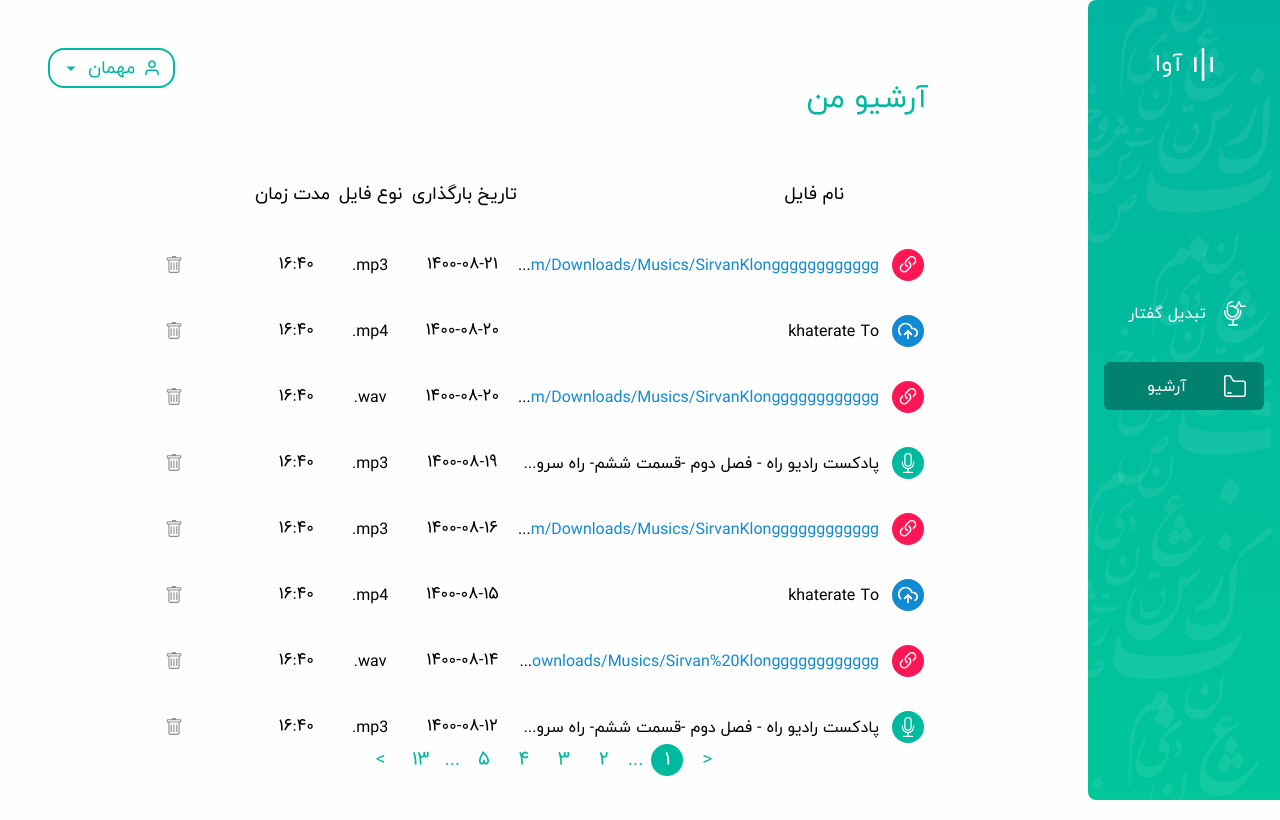
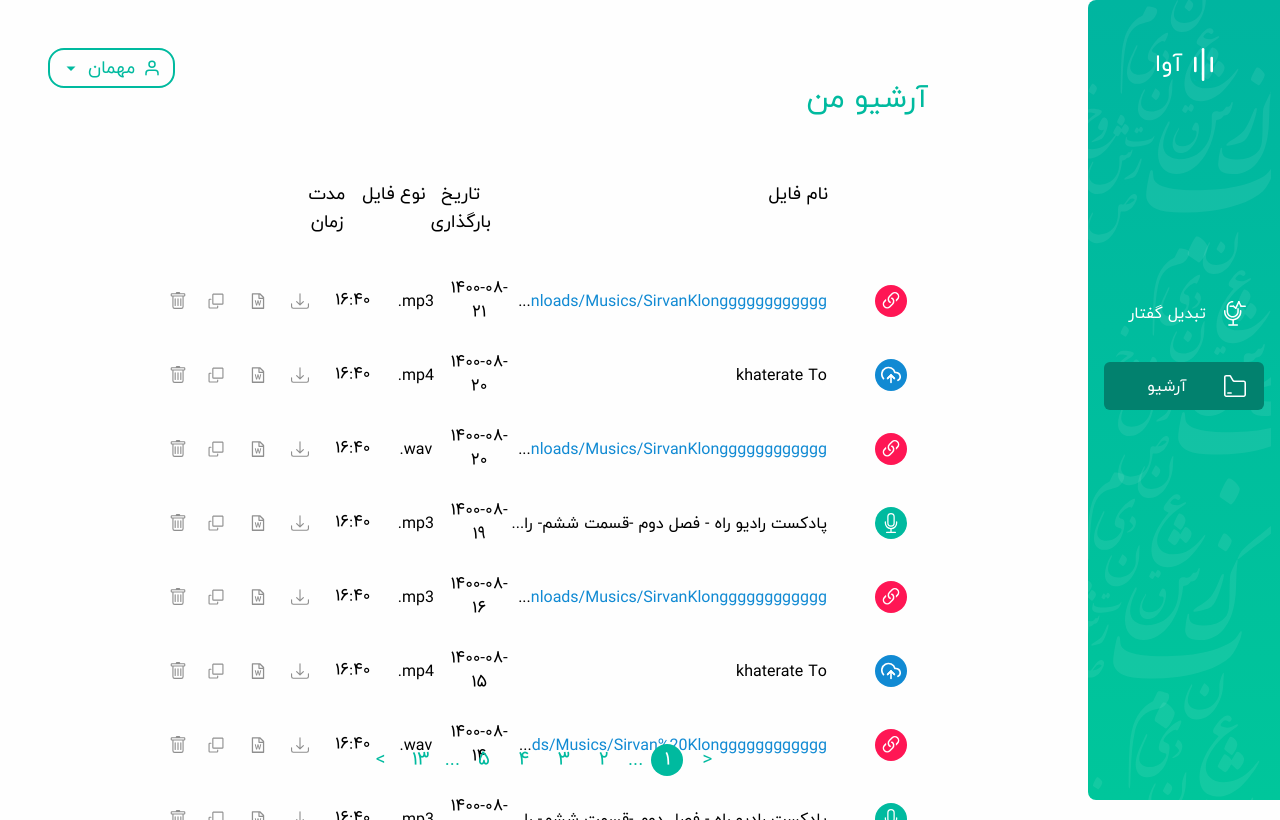
Before and after one commit to OmidJavaherii/ava, a Next.js app: page /archive in a window 1280 px wide. Built offline with nearby package versions, Linux system fonts and the light colour scheme.

Commit message:
fixed scroll

```diff
--- a/app/archive/page.tsx
+++ b/app/archive/page.tsx
@@ -7,11 +7,9 @@ import {AiOutlineFileWord} from 'react-icons/ai';
 import localFont from 'next/font/local';
 import {useEffect, useState} from 'react';
 import PageNav from '../components/PageNav';
-import {log} from 'console';
 import React from 'react';
 import Transcribe from '../components/Transcribe';
 
-const yekanFontLight = localFont({src: '../font/iranYekanLight.ttf'});
 const iranSansFont = localFont({src: '../font/iranSans.ttf'});
 
 enum inputType {
@@ -159,7 +157,6 @@ const Archive = () => {
     };
 
     const handlePageChange = (val: number) => {
-        console.log(val);
         setPage(val);
     };
 
@@ -169,36 +166,41 @@ const Archive = () => {
                 <div className="flex w-full justify-end pr-4 text-3xl text-ava-green">
                     آرشیو من
                 </div>
-                <div className="mt-4 flex w-full flex-col">
+                <div className="mt-4 flex w-full flex-col pr-4">
                     <div className="text-right">
-                        <div className="ml-4 mr-1 flex flex-row-reverse text-lg">
-                            <span className="flex w-[54%] justify-end pb-6 pr-24">
+                        <div className="mr-1 flex flex-row-reverse px-4 text-lg">
+                            <span className="w-12 pr-4" />
+                            <span className="flex-1 grow-[5] justify-end pr-8">
                                 نام فایل
                             </span>
-                            <span className="w-[14%] pb-6 text-center">
+                            <span className="flex-1 text-center">
                                 تاریخ بارگذاری
                             </span>
-                            <span className="w-[10%] pb-6 text-center">
-                                نوع فایل
-                            </span>
-                            <span className="w-[10%] pb-6 text-center">
-                                مدت زمان
-                            </span>
+                            <span className="flex-1 text-center">نوع فایل</span>
+                            <span className="flex-1 text-center">مدت زمان</span>
+                            <span className="flex-1 grow-[2]" />
                         </div>
-                        <div className="rtl max-h-[560px] overflow-y-auto pl-4">
+                        <div className="rtl hs mt-6 max-h-[560px] overflow-y-auto pl-4">
                             {exampleData
                                 .slice(page * 8 - 8, page * 8)
                                 .map((row, k) => (
                                     <div
                                         className={`${
-                                            expandedRow === k &&
-                                            'rounded-lg border border-solid border-ava-red'
-                                        } flex flex-col hover:shadow-[1px_2px_5px_0_rgba(0,0,0,0.1)]`}
-                                        onClick={() => setExpandedRow(k)}
+                                            expandedRow === k
+                                                ? 'border-solid border-ava-red'
+                                                : 'border-transparent hover:shadow-[1px_2px_5px_0_rgba(0,0,0,0.1)]'
+                                        } my-2 mr-1 flex flex-col rounded-lg border py-2 pr-4`}
                                         key={k}
                                     >
-                                        <div className="my-2 mr-1 flex flex-row items-center rounded-lg py-2 pr-4">
-                                            <div className="w-[5%] min-w-fit">
+                                        <div
+                                            className="flex flex-row items-center"
+                                            onClick={() =>
+                                                expandedRow === k
+                                                    ? setExpandedRow(undefined)
+                                                    : setExpandedRow(k)
+                                            }
+                                        >
+                                            <div className="pl-4">
                                                 {row.type ===
                                                     inputType.link && (
                                                     <div className="flex h-8 w-8 items-center justify-center rounded-full bg-ava-red text-2xl text-white">
@@ -218,7 +220,7 @@ const Archive = () => {
                                                     </div>
                                                 )}
                                             </div>
-                                            <div className="w-[50%] overflow-hidden text-ellipsis whitespace-nowrap pr-2">
+                                            <div className="flex-1 grow-[5] overflow-hidden text-ellipsis whitespace-nowrap pr-8">
                                                 {row.type === inputType.link ? (
                                                     <Link
                                                         className="font-light text-[#118AD3] hover:underline"
@@ -231,19 +233,19 @@ const Archive = () => {
                                                 )}
                                             </div>
                                             <div
-                                                className={`${iranSansFont.className} w-[15%] text-center`}
+                                                className={`${iranSansFont.className} flex-1 text-center`}
                                             >
                                                 {row.uploadDate}
                                             </div>
-                                            <div className="ltr w-[10%] text-center">
+                                            <div className="ltr flex-1 text-center">
                                                 {row.fileType}
                                             </div>
                                             <div
-                                                className={`${iranSansFont.className} w-[10%] text-center`}
+                                                className={`${iranSansFont.className} flex-1 text-center`}
                                             >
                                                 {getTime(row.duration)}
                                             </div>
-                                            <div className="w-[13%]">
+                                            <div className="flex-1 grow-[2]">
                                                 <div className="flex flex-row items-center justify-center text-lg text-[#8F8F8F]">
                                                     <BsDownload className="mx-3 cursor-pointer hover:text-ava-green" />
                                                     <AiOutlineFileWord className="mx-3 cursor-pointer hover:text-ava-green" />
@@ -255,7 +257,7 @@ const Archive = () => {
                                             </div>
                                         </div>
                                         {expandedRow === k && (
-                                            <div className="ltr max-h-96 overflow-y-auto px-16">
+                                            <div className="ltr h-80 overflow-hidden px-14">
                                                 <Transcribe
                                                     reButon={false}
                                                     color="red"
--- a/app/components/Slider.tsx
+++ b/app/components/Slider.tsx
@@ -10,7 +10,7 @@ const Slider = (props: {
     max: number;
     value: number;
     loaded: number;
-    media: boolean;
+    thin: boolean;
     color: string;
     onChange: Function;
 }) => {
@@ -36,17 +36,17 @@ const Slider = (props: {
                     value={props.value}
                     onChange={e => handleChange(parseInt(e.target.value))}
                     className={`slider slider_${props.color} ${
-                        props.media ? '' : 'slider_invisible_thumb'
+                        props.thin ? '' : 'slider_invisible_thumb'
                     }`}
                 />
                 <div
                     className={`${
-                        props.media ? 'h-[1px]' : 'h-[2px]'
+                        props.thin ? 'h-[1px]' : 'h-[2px]'
                     } absolute left-0 right-0 z-[1] rounded-lg bg-[#C6C6C6]`}
                 />
                 <div
                     className={`${'bg-ava-' + props.color} ${
-                        props.media ? 'h-[3px]' : 'h-[2px]'
+                        props.thin ? 'h-[3px]' : 'h-[2px]'
                     } absolute left-0 z-[2] rounded-lg`}
                     style={{
                         width: `${
@@ -72,7 +72,7 @@ const Slider = (props: {
                     }}
                 />
             </div>
-            {props.media && (
+            {props.thin && (
                 <div
                     className={`${iranSansFont.className} flex w-12 justify-center`}
                 >
--- a/app/globals.css
+++ b/app/globals.css
@@ -20,6 +20,7 @@ body {
     color: rgb(var(--foreground-rgb));
     background: #fefefe;
     user-select: none;
+    scrollbar-gutter: stable;
 }
 
 .rtl {
@@ -89,3 +90,7 @@ body {
 ::-webkit-scrollbar-thumb:hover {
     @apply bg-[#aeaeae];
 }
+
+.hs::-webkit-scrollbar {
+    display: none;
+}
--- a/app/page.tsx
+++ b/app/page.tsx
@@ -18,7 +18,6 @@ export default function Home() {
     const handleRestart = () => {
         setActiveTranscribe(undefined);
     };
-    console.log(activeTranscribe);
     const getTabConent = () => {
         switch (activeTab) {
             case 0:
```
Also changed, not shown: app/components/Transcribe.tsx (+20 -10 lines).
